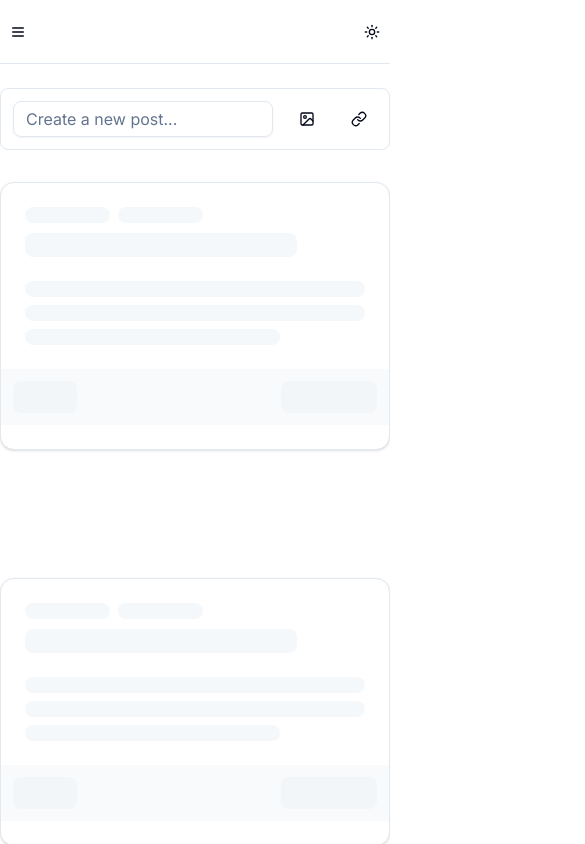
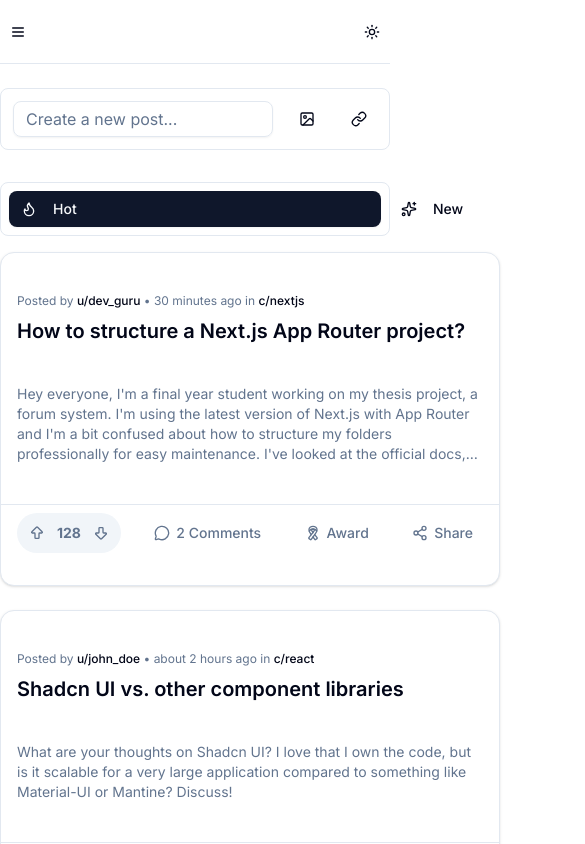
Before and after one commit to dhlananhh/synapse-client, a Next.js app: page /feed in a window 390 px wide. Shown: the top 844 px of the page, 585 px wide, since content can reach past the window. Built offline with nearby package versions, Linux system fonts and the light colour scheme.

Commit message:
feat: improve post feed loading and sorting

```diff
--- a/src/components/features/post/PostFeed.tsx
+++ b/src/components/features/post/PostFeed.tsx
@@ -1,16 +1,15 @@
 "use client";
 
-import React, { useState, useEffect, useCallback } from "react";
-import { Post, SortType } from "@/types";
-import { fetchPosts } from "@/lib/api";
-import { useIntersectionObserver } from "@/hooks/useIntersectionObserver";
+import { useState, useEffect, useCallback, useRef } from 'react';
+import { Post } from '@/types';
+import { fetchPosts, SortType } from '@/lib/api';
+import { useIntersectionObserver } from '@/hooks/useIntersectionObserver';
 
-import SortTabs from "./SortTabs";
-import PostCard from "./PostCard";
-import PostFeedSkeleton from "./PostFeedSkeleton";
-import EmptyState from "@/components/shared/EmptyState";
-import { Globe, Loader2 } from "lucide-react";
-
+import SortTabs from './SortTabs';
+import PostCard from './PostCard';
+import PostFeedSkeleton from './PostFeedSkeleton';
+import EmptyState from '@/components/shared/EmptyState';
+import { Globe, Loader2 } from 'lucide-react';
 
 export default function PostFeed() {
   const [ posts, setPosts ] = useState<Post[]>([]);
@@ -18,57 +17,52 @@ export default function PostFeed() {
   const [ isLoading, setIsLoading ] = useState(false);
   const [ isInitialLoading, setIsInitialLoading ] = useState(true);
   const [ hasMore, setHasMore ] = useState(true);
-  const [ sortBy, setSortBy ] = useState<SortType>("hot");
+  const [ sortBy, setSortBy ] = useState<SortType>('hot');
 
-  /*
-    const loadMorePosts = async (isInitial = false) => {
-      if (isLoading || (!hasMore && !isInitial)) return;
-
-      setIsLoading(true);
-      if (isInitial) setIsInitialLoading(true);
-
-      const { data: newPosts, hasMore: newHasMore } = await fetchPosts(page);
-
-      setPosts(prevPosts => [ ...prevPosts, ...newPosts ]);
-      setPage(prevPage => prevPage + 1);
-      setHasMore(newHasMore);
-
-      setIsLoading(false);
-      if (isInitial) setIsInitialLoading(false);
-    };
-
-    useEffect(() => {
-      loadMorePosts(true);
-    }, []);
-
-    const { lastElementRef } = useIntersectionObserver({
-      onIntersect: () => loadMorePosts(),
-      isLoading,
-      hasMore
-    });
-  */
+  const initialLoadPerformed = useRef(false);
 
   const loadPosts = useCallback(async (isNewSort = false) => {
     if (isLoading || (!hasMore && !isNewSort)) return;
 
     setIsLoading(true);
-    if (isNewSort) setIsInitialLoading(true);
 
     const pageToFetch = isNewSort ? 1 : page;
 
+    try {
       const { data: newPosts, hasMore: newHasMore } = await fetchPosts(pageToFetch, sortBy);
 
       setPosts(prevPosts => isNewSort ? newPosts : [ ...prevPosts, ...newPosts ]);
       setPage(pageToFetch + 1);
       setHasMore(newHasMore);
-
+    } catch (error) {
+      console.error("Failed to fetch posts:", error);
+    } finally {
       setIsLoading(false);
-    if (isNewSort) setIsInitialLoading(false);
-  }, [ isLoading, hasMore, page, sortBy ]);
+      if (isInitialLoading) {
+        setIsInitialLoading(false);
+      }
+    }
+  }, [ isLoading, hasMore, page, sortBy, isInitialLoading ]);
 
   useEffect(() => {
+    if (!initialLoadPerformed.current) {
+      setIsInitialLoading(true);
       loadPosts(true);
-  }, [ sortBy, loadPosts ]);
+      initialLoadPerformed.current = true;
+    }
+    // eslint-disable-next-line react-hooks/exhaustive-deps
+  }, []);
+
+
+  useEffect(() => {
+    if (initialLoadPerformed.current) {
+      setIsInitialLoading(true);
+      setPosts([]);
+      loadPosts(true);
+    }
+    // eslint-disable-next-line react-hooks/exhaustive-deps
+  }, [ sortBy ]);
+
 
   const { lastElementRef } = useIntersectionObserver({
     onIntersect: () => loadPosts(false),
@@ -78,16 +72,16 @@ export default function PostFeed() {
 
   const handleSortChange = (newSort: SortType) => {
     if (newSort === sortBy) return;
-    setPosts([]);
     setSortBy(newSort);
   }
 
-  if (isInitialLoading) {
-    return <PostFeedSkeleton />;
-  }
+  return (
+    <div>
+      <SortTabs currentSort={ sortBy } onSortChange={ handleSortChange } />
 
-  if (!isLoading && posts.length === 0) {
-    return (
+      { isInitialLoading ? (
+        <PostFeedSkeleton />
+      ) : posts.length === 0 ? (
         <EmptyState
           Icon={ Globe }
           title="The Feed is Empty"
@@ -97,52 +91,30 @@ export default function PostFeed() {
             href: "/submit"
           } }
         />
-    )
-  }
-
-  return (
-    <div>
-      <SortTabs currentSort={ sortBy } onSortChange={ handleSortChange } />
-
-      {
-        isInitialLoading ? (
-          <PostFeedSkeleton />
       ) : (
         <>
-            <div className="grid grid-cols-1 md:grid-cols-2 lg:grid-cols-3 gap-32">
-              {
-                posts.map((post, index) => {
+          <div className="grid grid-cols-1 md:grid-cols-2 lg:grid-cols-3 gap-6">
+            { posts.map((post, index) => {
               if (index === posts.length - 1) {
-                    return (
-                      <PostCard ref={ lastElementRef } key={ post.id } post={ post } />
-                    )
+                return <PostCard ref={ lastElementRef } key={ post.id } post={ post } />;
               }
-                  return (
-                    <PostCard key={ post.id } post={ post } />
-                  )
-                })
-              }
+              return <PostCard key={ post.id } post={ post } />;
+            }) }
           </div>
 
-            {
-              isLoading && !isInitialLoading && (
+          { isLoading && !isInitialLoading && (
             <div className="flex justify-center items-center py-8">
               <Loader2 className="h-8 w-8 animate-spin text-primary" />
             </div>
-              )
-            }
+          ) }
 
-            {
-              !hasMore && posts.length > 0 && (
+          { !hasMore && posts.length > 0 && (
             <div className="text-center text-muted-foreground py-10">
               <p>You&apos;ve reached the end of the line!</p>
             </div>
-              )
-            }
+          ) }
         </>
-        )
-      }
-
+      ) }
     </div>
   );
 }
```
Lines whose indentation alone changed are shown as unchanged.
